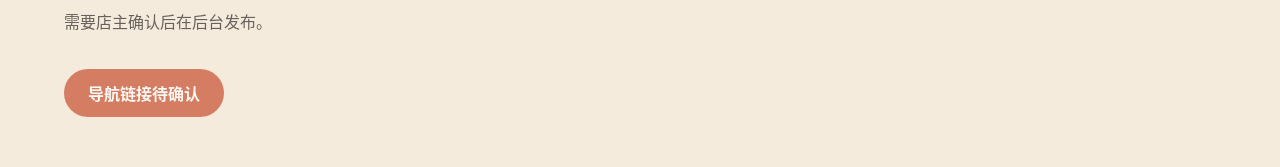
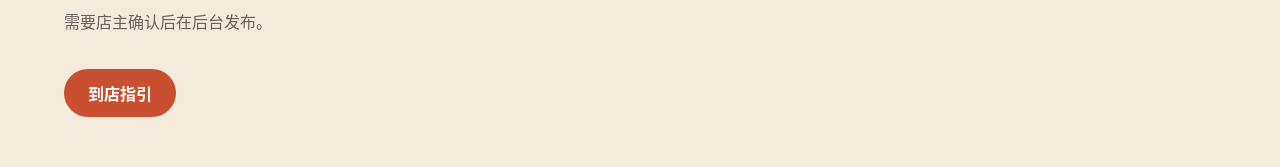
Before and after one commit to lizhangjie666/lilaohan_web, a Nuxt app in the folder frontend/: page /visit in a window 1280 px wide. Shown: the part 400-567 px from the top of the page. Built offline with nearby package versions, Linux system fonts and the light colour scheme; no server answers.

Commit message:
将到店页主按钮改为到店指引

```diff
--- a/frontend/pages/visit.vue
+++ b/frontend/pages/visit.vue
@@ -11,15 +11,14 @@ const blocks = computed(() => mergePageSections(sectionList.value, ['visit.hero'
 const config = useRuntimeConfig()
 const phone = computed(() => String(config.public.phone || site.value?.phone || ''))
 const wechat = computed(() => String(config.public.wechat || site.value?.wechat || ''))
-const amap = computed(() => String(config.public.amapUrl || site.value?.amapUrl || ''))
 const xiaohongshuGuideUrl = computed(() => String(site.value?.xiaohongshuGuideUrl || ''))
-useSeoMeta({ title: '到店指南', description: '查看李老汉窑烤面包的地址、营业时间、停车提示、地图导航与咨询方式。' })
+useSeoMeta({ title: '到店指南', description: '查看李老汉窑烤面包的地址、营业时间、停车提示、到店指引与咨询方式。' })
 </script>
 
 <template>
   <div>
     <PageHero :eyebrow="blocks.hero.eyebrow" :title="blocks.hero.title" :description="blocks.hero.description" :image="blocks.hero.image" :image-alt="blocks.hero.imageAlt">
-      <div class="flex flex-wrap gap-3"><a v-if="amap" :href="amap" class="btn-primary" target="_blank" rel="noopener">{{ blocks.hero.primaryButtonText }}</a><span v-else class="btn-primary cursor-not-allowed opacity-70">导航链接待确认</span><a v-if="phone" :href="`tel:${phone}`" class="btn-secondary">{{ blocks.hero.secondaryButtonText }}</a></div>
+      <div class="flex flex-wrap gap-3"><a v-if="xiaohongshuGuideUrl" :href="xiaohongshuGuideUrl" class="btn-primary" target="_blank" rel="noopener noreferrer">到店指引</a><span v-else class="btn-primary cursor-not-allowed opacity-70">到店指引待发布</span><a v-if="phone" :href="`tel:${phone}`" class="btn-secondary">{{ blocks.hero.secondaryButtonText }}</a></div>
     </PageHero>
     <section class="page-wrap grid gap-8 py-16 md:grid-cols-2 md:py-24">
       <article class="paper-card p-7 md:p-10"><p class="eyebrow">{{ blocks.info.eyebrow }}</p><h2 class="mt-4 font-serif text-3xl font-semibold">{{ blocks.info.title }}</h2><p v-if="blocks.info.description" class="mt-4 leading-7 text-charcoal">{{ blocks.info.description }}</p><ContentImage v-if="blocks.info.image" :image="blocks.info.image" :alt="blocks.info.imageAlt" sizes="(min-width: 768px) 50vw, 100vw" class="mt-6 aspect-[16/9] w-full rounded-2xl object-cover" /><dl class="mt-7 grid gap-6"><div><dt class="text-sm font-semibold">地址</dt><dd class="mt-2 leading-7 text-charcoal">{{ site?.address }}</dd></div><div><dt class="text-sm font-semibold">营业时间</dt><dd class="mt-2 leading-7 text-charcoal">{{ site?.hours }}</dd></div><div><dt class="text-sm font-semibold">停车与进村</dt><dd class="mt-2 leading-7 text-charcoal">{{ site?.parking }}</dd><a v-if="xiaohongshuGuideUrl" :href="xiaohongshuGuideUrl" class="mt-3 inline-flex items-center gap-2 rounded-full border border-fire/30 bg-fire/5 px-4 py-2 text-sm font-semibold text-fire transition hover:border-fire hover:bg-fire hover:text-white focus-visible:outline focus-visible:outline-2 focus-visible:outline-offset-2 focus-visible:outline-fire" target="_blank" rel="noopener noreferrer"><span>查看小红书到店指引</span><span aria-hidden="true">↗</span></a></div><div><dt class="text-sm font-semibold">当前公告</dt><dd class="mt-2 leading-7 text-fire">{{ site?.notice }}</dd></div></dl></article>
```
Also changed, not shown: 2 other files (tests, documents, lock files or other folders).
